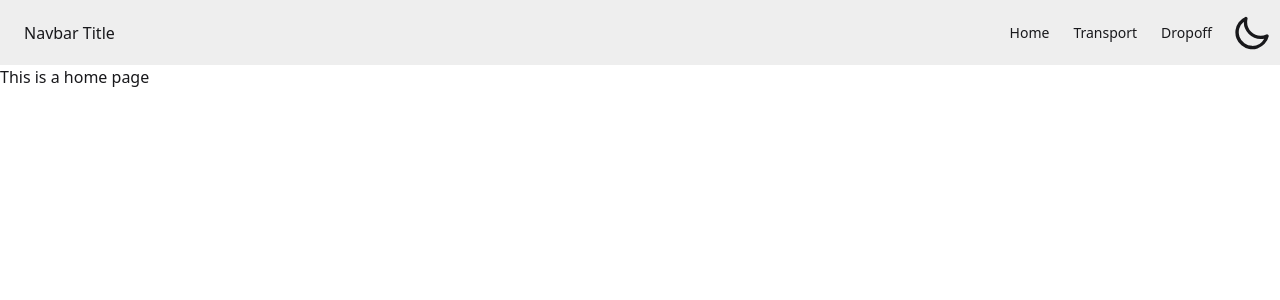
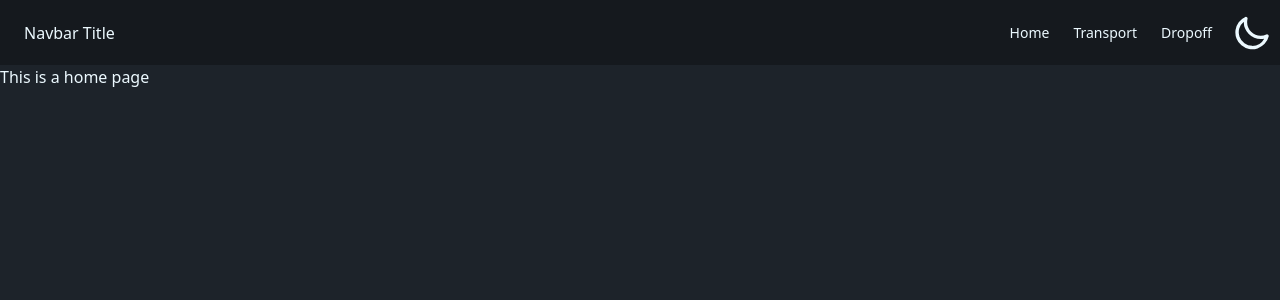
Before and after one commit to CobaltBlueTarantula/SchoolRoute, a SvelteKit app: page / in a window 1280 px wide. Both pictures are taken after a click on the label 1252 px from the left and 32 px from the top of the page. Shown: the top 300 px of the page. Built offline with nearby package versions, Linux system fonts and the light colour scheme.

Commit message:
added theme switching

```diff
--- a/src/app.css
+++ b/src/app.css
@@ -1,2 +1,13 @@
 @import "tailwindcss";
-@plugin "daisyui";
+
+@plugin "daisyui" {
+  themes: light --default, dark --prefersdark;
+}
+
+*,
+*::before,
+*::after {
+  transition-property: background-color, color, border-color, fill, stroke;
+  transition-duration: 0.2s;
+  transition-timing-function: ease-in-out;
+}
--- a/src/components/ThemeSwitcher.svelte
+++ b/src/components/ThemeSwitcher.svelte
@@ -1,19 +1,36 @@
+<script>
+  import { onMount } from 'svelte';
+
+  let isDark = false;
+
+  function setTheme(dark) {
+    document.documentElement.setAttribute('data-theme', dark ? 'dark' : 'light');
+    isDark = dark;
+  }
+
+  onMount(() => {
+    const prefersDark = window.matchMedia('(prefers-color-scheme: dark)').matches;
+    setTheme(prefersDark);
+
+    const listener = e => setTheme(e.matches);
+    window.matchMedia('(prefers-color-scheme: dark)').addEventListener('change', listener);
+
+    return () => {
+      window.matchMedia('(prefers-color-scheme: dark)').removeEventListener('change', listener);
+    };
+  });
+</script>
+
 <label class="swap swap-rotate">
-  <input type="checkbox" class="theme-controller" value="synthwave" />
+  <input type="checkbox" bind:checked={isDark} on:change={() => setTheme(isDark)} class="theme-controller" />
 
-  <svg
-    class="swap-off h-10 w-10 fill-current"
-    xmlns="http://www.w3.org/2000/svg"
-    viewBox="0 0 24 24">
-    <path
-      d="M5.64,17l-.71.71a1,1,0,0,0,0,1.41,1,1,0,0,0,1.41,0l.71-.71A1,1,0,0,0,5.64,17ZM5,12a1,1,0,0,0-1-1H3a1,1,0,0,0,0,2H4A1,1,0,0,0,5,12Zm7-7a1,1,0,0,0,1-1V3a1,1,0,0,0-2,0V4A1,1,0,0,0,12,5ZM5.64,7.05a1,1,0,0,0,.7.29,1,1,0,0,0,.71-.29,1,1,0,0,0,0-1.41l-.71-.71A1,1,0,0,0,4.93,6.34Zm12,.29a1,1,0,0,0,.7-.29l.71-.71a1,1,0,1,0-1.41-1.41L17,5.64a1,1,0,0,0,0,1.41A1,1,0,0,0,17.66,7.34ZM21,11H20a1,1,0,0,0,0,2h1a1,1,0,0,0,0-2Zm-9,8a1,1,0,0,0-1,1v1a1,1,0,0,0,2,0V20A1,1,0,0,0,12,19ZM18.36,17A1,1,0,0,0,17,18.36l.71.71a1,1,0,0,0,1.41,0,1,1,0,0,0,0-1.41ZM12,6.5A5.5,5.5,0,1,0,17.5,12,5.51,5.51,0,0,0,12,6.5Zm0,9A3.5,3.5,0,1,1,15.5,12,3.5,3.5,0,0,1,12,15.5Z" />
+  <!-- Sun icon (light mode) -->
+  <svg class="swap-off h-10 w-10 fill-current" xmlns="http://www.w3.org/2000/svg" viewBox="0 0 24 24">
+    <path d="M5.64,17l-.71.71a1,1,0,0,0,0,1.41,1,1,0,0,0,1.41,0l.71-.71A1,1,0,0,0,5.64,17ZM5,12a1,1,0,0,0-1-1H3a1,1,0,0,0,0,2H4A1,1,0,0,0,5,12Zm7-7a1,1,0,0,0,1-1V3a1,1,0,0,0-2,0V4A1,1,0,0,0,12,5ZM5.64,7.05a1,1,0,0,0,.7.29,1,1,0,0,0,.71-.29,1,1,0,0,0,0-1.41l-.71-.71A1,1,0,0,0,4.93,6.34Zm12,.29a1,1,0,0,0,.7-.29l.71-.71a1,1,0,1,0-1.41-1.41L17,5.64a1,1,0,0,0,0,1.41A1,1,0,0,0,17.66,7.34ZM21,11H20a1,1,0,0,0,0,2h1a1,1,0,0,0,0-2Zm-9,8a1,1,0,0,0-1,1v1a1,1,0,0,0,2,0V20A1,1,0,0,0,12,19ZM18.36,17A1,1,0,0,0,17,18.36l.71.71a1,1,0,0,0,1.41,0,1,1,0,0,0,0-1.41ZM12,6.5A5.5,5.5,0,1,0,17.5,12,5.51,5.51,0,0,0,12,6.5Zm0,9A3.5,3.5,0,1,1,15.5,12,3.5,3.5,0,0,1,12,15.5Z"/>
   </svg>
 
-  <svg
-    class="swap-on h-10 w-10 fill-current"
-    xmlns="http://www.w3.org/2000/svg"
-    viewBox="0 0 24 24">
-    <path
-      d="M21.64,13a1,1,0,0,0-1.05-.14,8.05,8.05,0,0,1-3.37.73A8.15,8.15,0,0,1,9.08,5.49a8.59,8.59,0,0,1,.25-2A1,1,0,0,0,8,2.36,10.14,10.14,0,1,0,22,14.05,1,1,0,0,0,21.64,13Zm-9.5,6.69A8.14,8.14,0,0,1,7.08,5.22v.27A10.15,10.15,0,0,0,17.22,15.63a9.79,9.79,0,0,0,2.1-.22A8.11,8.11,0,0,1,12.14,19.73Z" />
+  <!-- Moon icon (dark mode) -->
+  <svg class="swap-on h-10 w-10 fill-current" xmlns="http://www.w3.org/2000/svg" viewBox="0 0 24 24">
+    <path d="M21.64,13a1,1,0,0,0-1.05-.14,8.05,8.05,0,0,1-3.37.73A8.15,8.15,0,0,1,9.08,5.49a8.59,8.59,0,0,1,.25-2A1,1,0,0,0,8,2.36,10.14,10.14,0,1,0,22,14.05,1,1,0,0,0,21.64,13Zm-9.5,6.69A8.14,8.14,0,0,1,7.08,5.22v.27A10.15,10.15,0,0,0,17.22,15.63a9.79,9.79,0,0,0,2.1-.22A8.11,8.11,0,0,1,12.14,19.73Z"/>
   </svg>
 </label>
```
